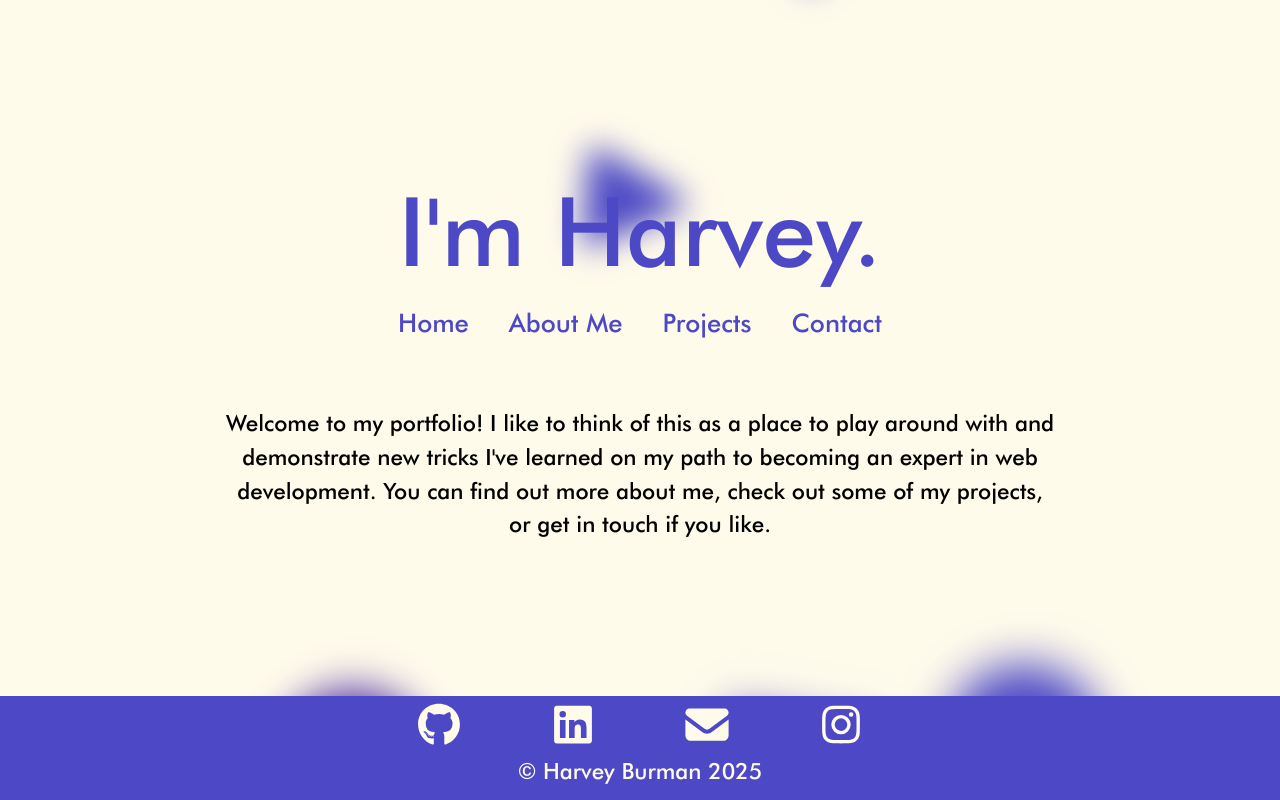
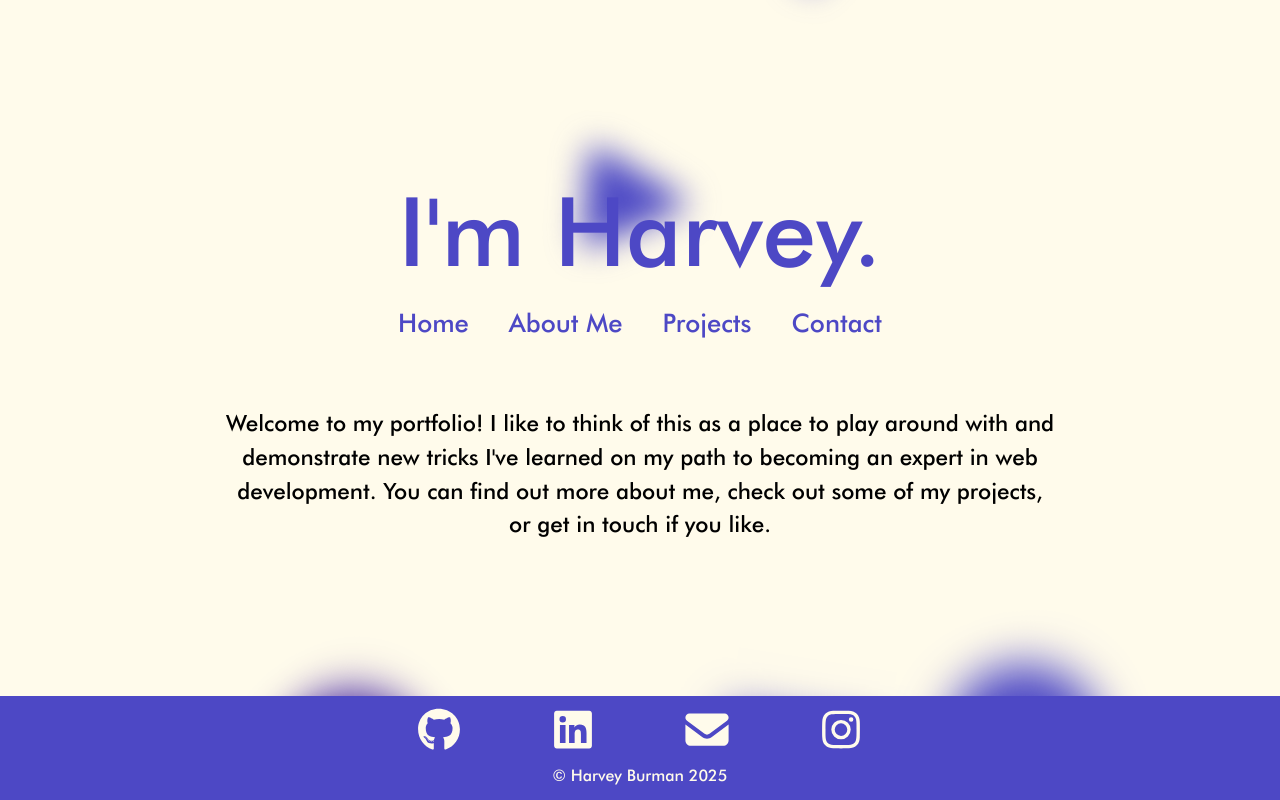
Before and after one commit to hravv/Portfolio, a React (Vite) app in the folder portfolio/: page / in a window 1280 px wide. Built offline with nearby package versions, Linux system fonts and the light colour scheme.

Commit message:
Changed footer text sizes

```diff
--- a/portfolio/src/components/footer.jsx
+++ b/portfolio/src/components/footer.jsx
@@ -24,7 +24,7 @@ const Footer = () => {
 
         </div>
         <div className='foot-text mx-auto h-fit mb-1.5 xl:mb-3'>
-            <p className='text-floralwhite lg:text-[0.8rem]'>&#169; Harvey Burman {new Date().getFullYear()}</p>
+            <p className='text-floralwhite text-[1rem]! sm:text-[1rem]! md:text-[1rem]! xl:text-[1rem]! 2xl:text-[1rem]! 3xl:text-[1rem]!'>&#169; Harvey Burman {new Date().getFullYear()}</p>
         </div>
     </section>
   )
```
